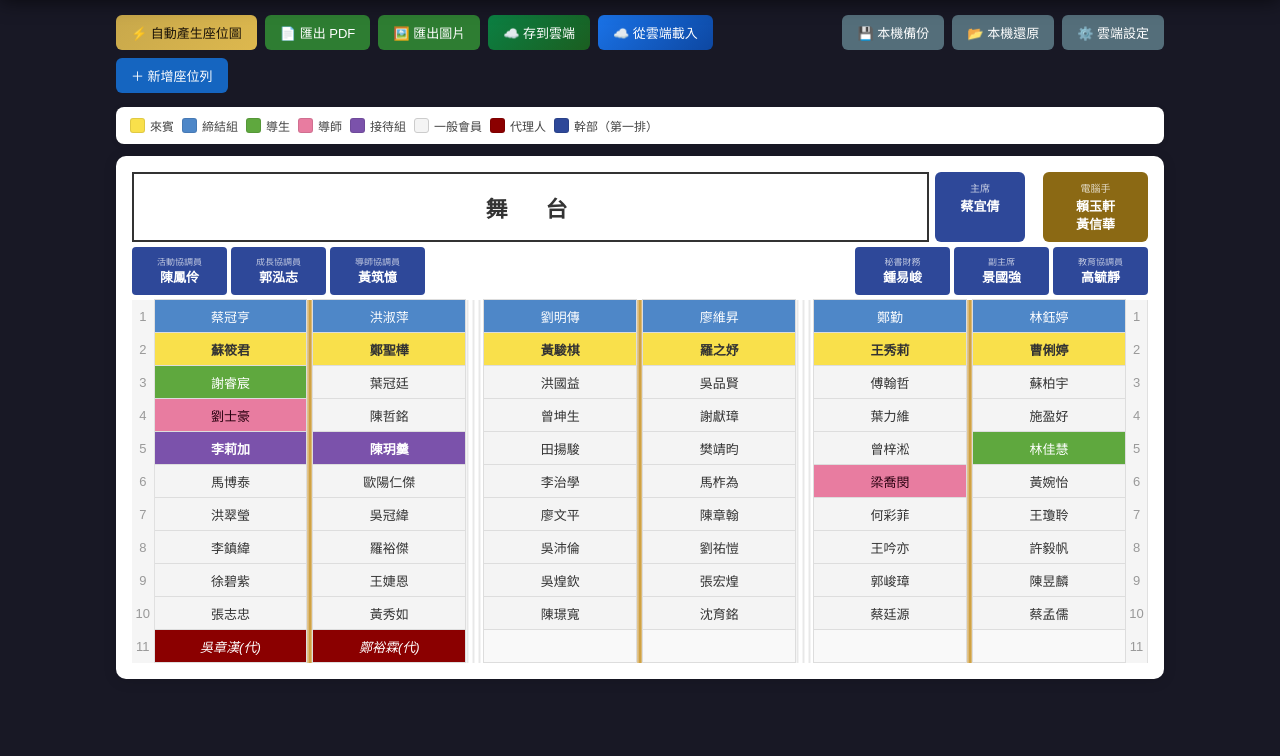
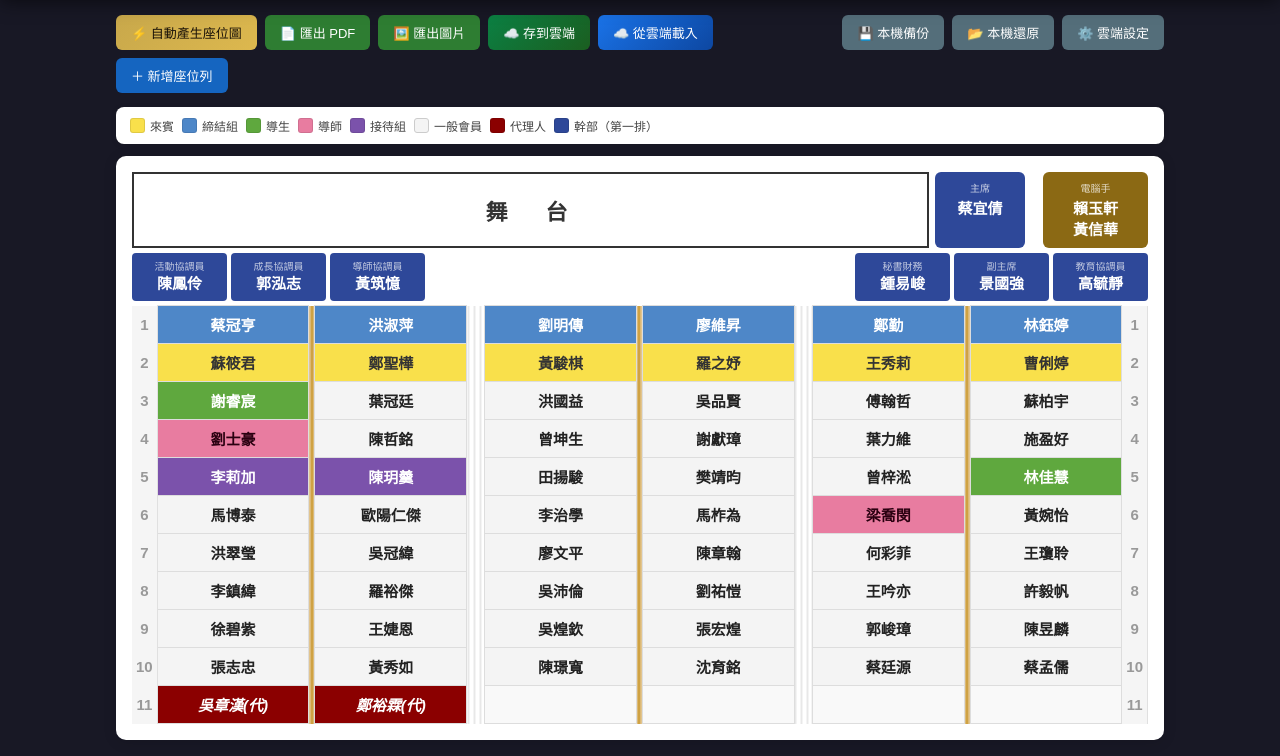
Before and after one commit to arthurkuo42-star/bni-fuding-seating, a website: page public/index.html in a window 1280 px wide. Shown: the part 53-809 px from the top of the page. Drawn offline with nearby package versions, Linux system fonts and the light colour scheme.

Commit message:
Update index.html

```diff
--- a/public/index.html
+++ b/public/index.html
@@ -61,18 +61,18 @@ label.btn{cursor:pointer}
 .chair-box{background:#2E4899;color:#fff;border-radius:6px;text-align:center;padding:8px 10px;min-width:90px}
 .comp-box{background:#8B6914;color:#fff;border-radius:6px;text-align:center;padding:8px 10px;min-width:105px}
 .box-lbl{font-size:10px;opacity:.75;margin-bottom:3px}
-.box-name{font-weight:700;font-size:13px;line-height:1.4}
+.box-name{font-weight:700;font-size:15px;line-height:1.4}
 .sg{width:100%;border-collapse:collapse;margin-top:3px}
-.sg td{border:1px solid #ddd;text-align:center;font-size:13px;height:33px;min-width:95px;padding:0 3px;vertical-align:middle}
-.rn{width:22px!important;min-width:22px!important;background:#f5f5f5;color:#999;font-size:10px;border:none!important;border-right:1px solid #e0e0e0!important}
+.sg td{border:1px solid #ddd;text-align:center;font-size:15px;font-weight:700;height:38px;min-width:95px;padding:0 4px;vertical-align:middle}
+.rn{width:24px!important;min-width:24px!important;background:#f5f5f5;color:#999;font-size:11px;border:none!important;border-right:1px solid #e0e0e0!important}
 /* Officer row — 左右各三格對齊座位欄，中間空白 */
 .officer-row{display:flex;gap:0;margin:5px 0 4px;align-items:stretch}
 .officer-group{display:flex;gap:4px;flex:none}
 .officer-mid-gap{flex:1}  /* 純空白撐開 */
 .officer-cell{width:95px;min-width:95px;height:48px;padding:4px 3px;display:flex;flex-direction:column;align-items:center;justify-content:center;border-radius:4px;cursor:grab;user-select:none;transition:filter .1s}
 .officer-cell:hover{filter:brightness(.9)}
-.off-title{font-size:9px;color:rgba(255,255,255,.7);line-height:1;margin-bottom:3px;text-align:center;white-space:nowrap;overflow:hidden;text-overflow:ellipsis;width:100%}
-.off-name{font-size:13px;font-weight:700;line-height:1.2;text-align:center}
+.off-title{font-size:10px;color:rgba(255,255,255,.7);line-height:1;margin-bottom:3px;text-align:center;white-space:nowrap;overflow:hidden;text-overflow:ellipsis;width:100%}
+.off-name{font-size:15px;font-weight:700;line-height:1.2;text-align:center}
 .off-empty .off-title{color:rgba(255,255,255,.4)}
 .off-empty .off-name{color:rgba(255,255,255,.3);font-weight:400;font-style:italic;font-size:11px}
 /* Seat grid separators — 細示意條 */
@@ -111,7 +111,7 @@ label.btn{cursor:pointer}
 .rc-mentee{background:#5fa83e;color:#fff}
 .rc-mentor{background:#e87ca0;color:#2a0010}
 .rc-reception{background:#7b52ab;color:#fff;font-weight:600}
-.rc-regular{background:#f4f4f4;color:#333}
+.rc-regular{background:#f4f4f4;color:#222;font-weight:700}
 .rc-deputy{background:#8B0000;color:#fff;font-style:italic}
 .rc-front{background:#2E4899;color:#fff}
 .score-badge{display:inline-block;font-size:9px;background:rgba(0,0,0,.2);border-radius:3px;padding:0 3px;margin-left:3px;vertical-align:middle;line-height:1.4}
```
